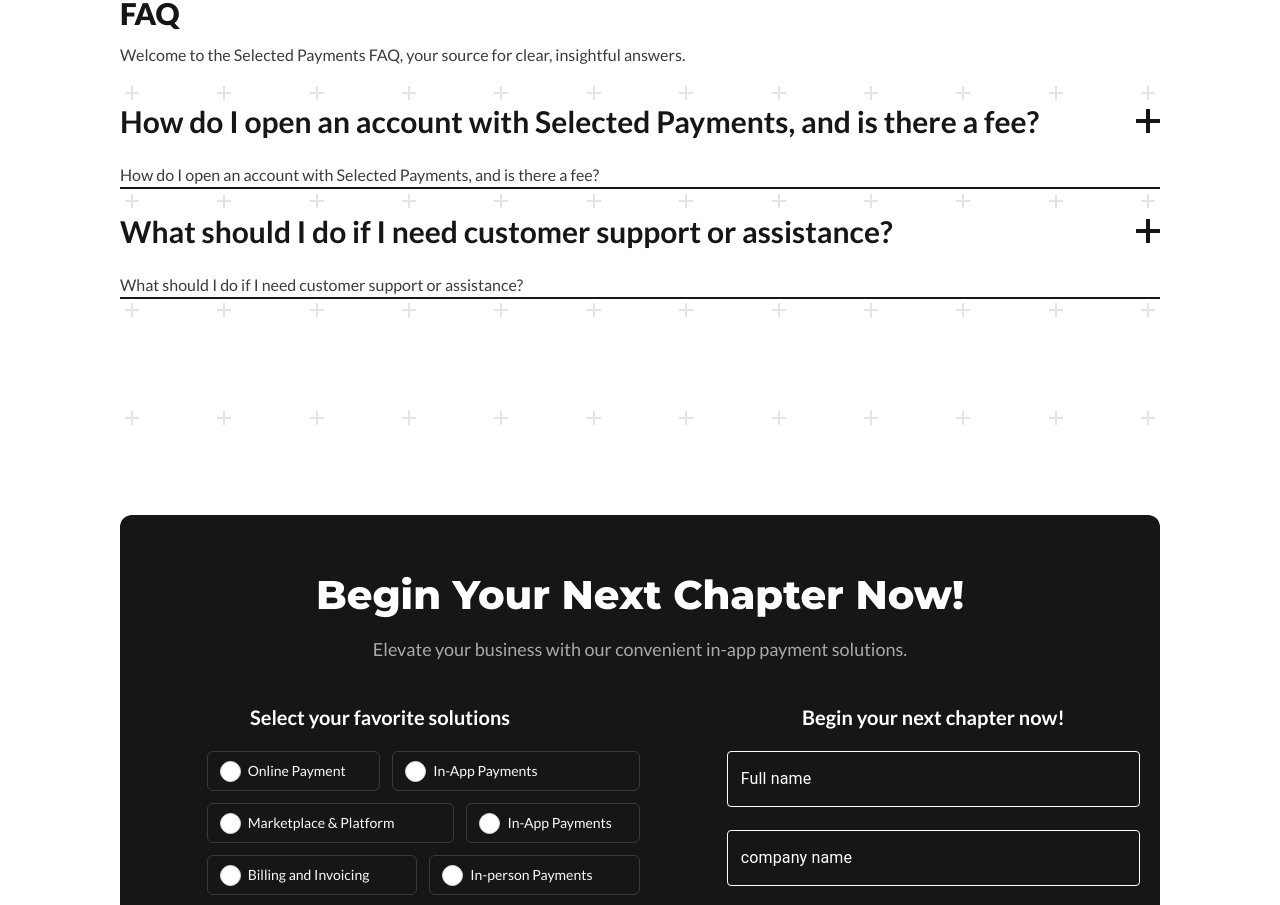
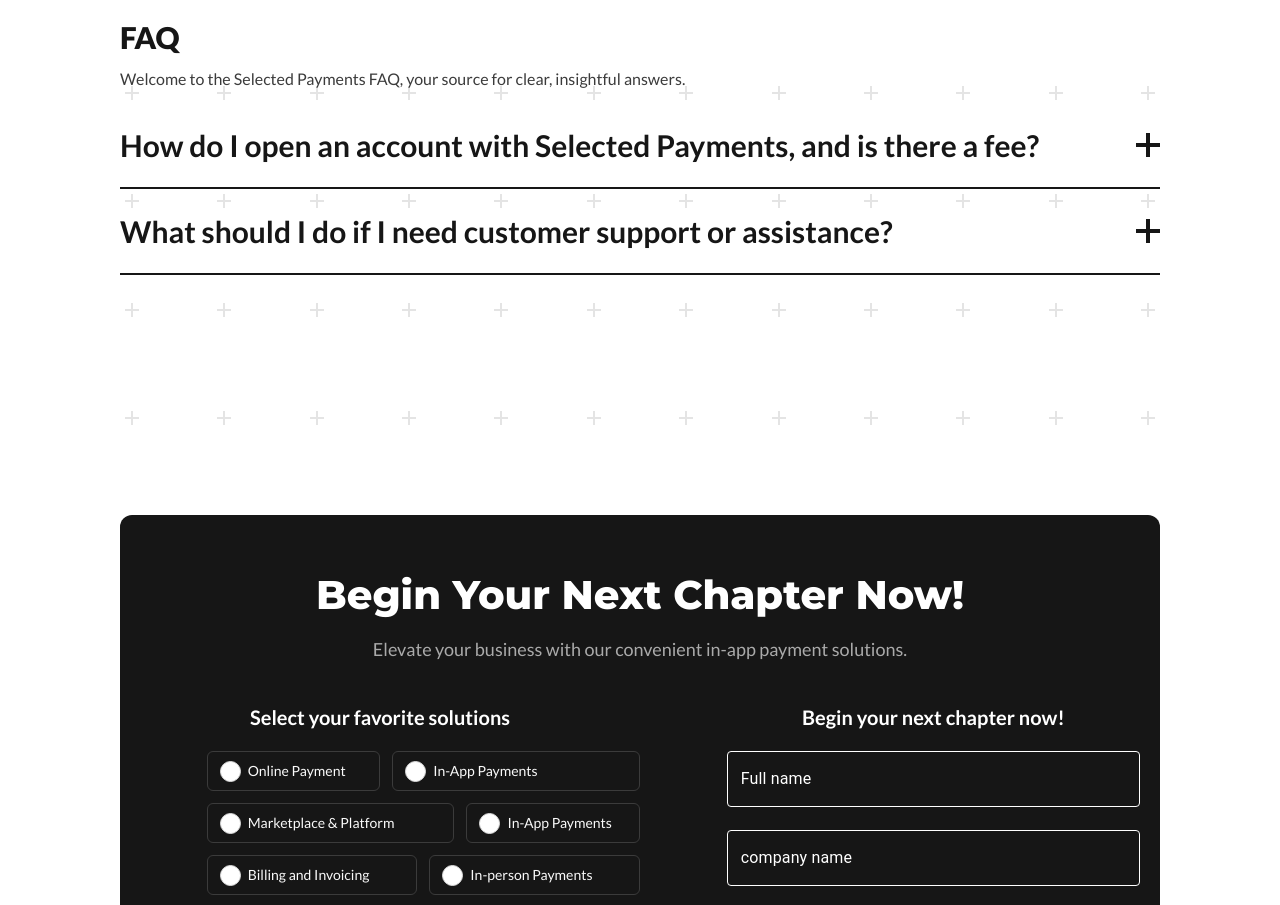
Before and after one commit to arshaan-abh/payments-landing, a Next.js app: page / in a window 1280 px wide. Shown: the part 6830-7735 px from the top of the page. Built offline with nearby package versions, Linux system fonts and the light colour scheme.

Commit message:
Solve issue

```diff
--- a/app/_components/faq/Accordion.tsx
+++ b/app/_components/faq/Accordion.tsx
@@ -36,7 +36,7 @@
 			</button>
 			<div
 				ref={childrenRef}
-				className={`overflow-hidden pb-6 ${variableClassNames}`}
+				className={`overflow-hidden ${variableClassNames}`}
 			>
 				{children}
 			</div>
```
